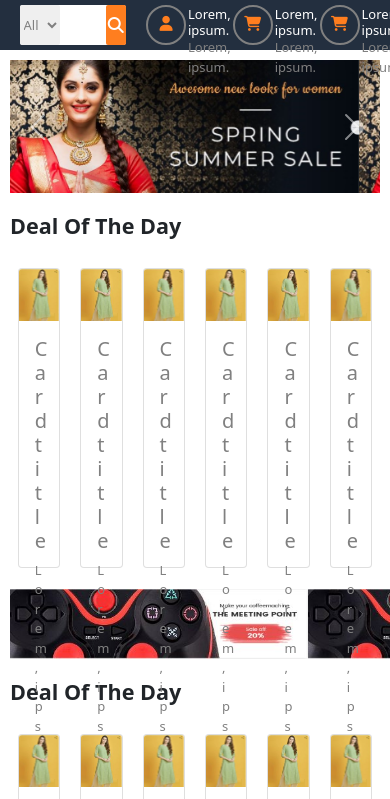
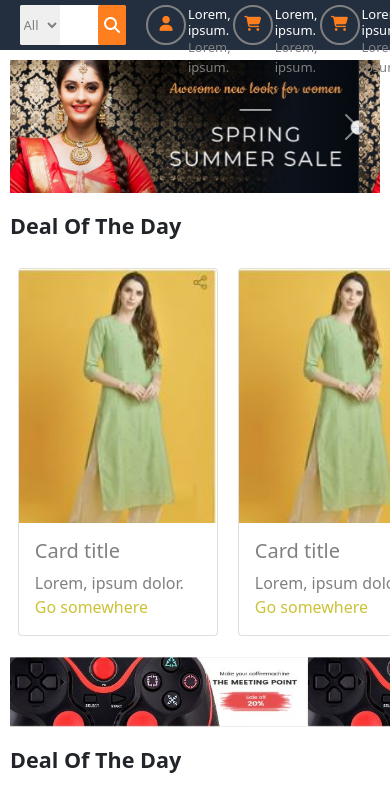
Before and after one commit to Aritra-1261/demopage, a plain HTML site: page index.html in a window 390 px wide. Shown: the top 799 px of the page. Drawn offline with Linux system fonts and the light colour scheme.

Commit message:
Update assingment.css

```diff
--- a/assingment.css
+++ b/assingment.css
@@ -1,8 +1,4 @@
-*{
-    box-sizing: border-box;
-    margin: 0;
-    padding:0;
-}
+
 nav{
     width: 100%;
     height: 50px;
@@ -111,11 +107,12 @@ banner{
     padding: 0;
 }
 cards{
+
     padding: 10px 2%;
     display:flex;
-    flex-direction: row;
 }
-cards > div{
+.card{
+    min-width: 200px;
     margin: 1px 10px;
 }
 cards h5,p,a{
@@ -199,6 +196,7 @@ footer div{
     padding-left:0px;
     width: 300px;
 }
+
 @media screen and (max-width:991px){
     .menue{
     width:60%;
@@ -212,9 +210,17 @@ footer div{
     ads2 img{
         height: 200px;
     }
-    cards > div{
-        font-size: small;
-        height: 300px;
+    cards{
+        overflow: auto;
+    }
+    cards::-webkit-scrollbar{
+        display: none;
+    }
+    cards{
+        scrollbar-width: none;
+    }
+    .cards {
+      height: 200px;
     }
 }
 @media screen and (max-width:1024px){
@@ -230,5 +236,14 @@ footer div{
     ads2 img{
         height: 100px;
     }
+    cards::-webkit-scrollbar{
+        display: none;
+    }
+    cards{
+        scrollbar-width: none;
+    }
+    cards{
+        overflow: auto;
+    }
 
 }
```
